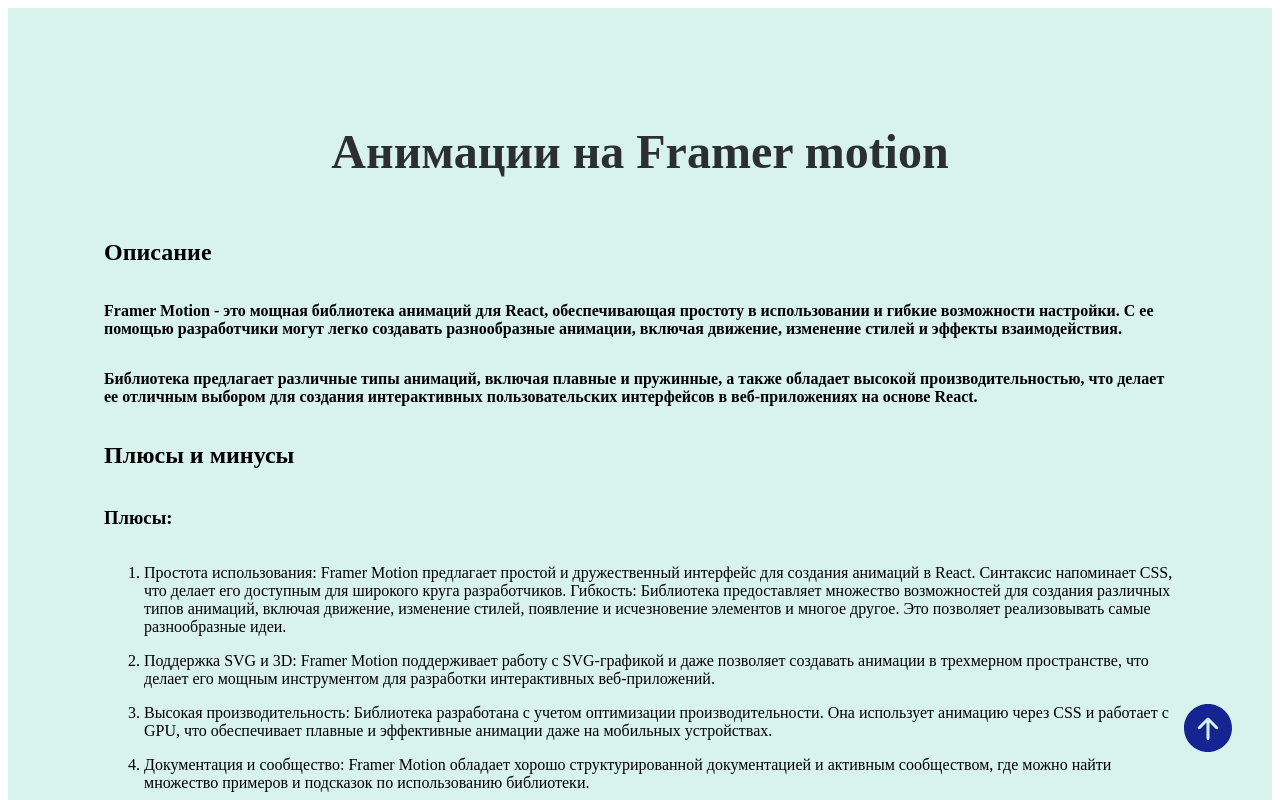
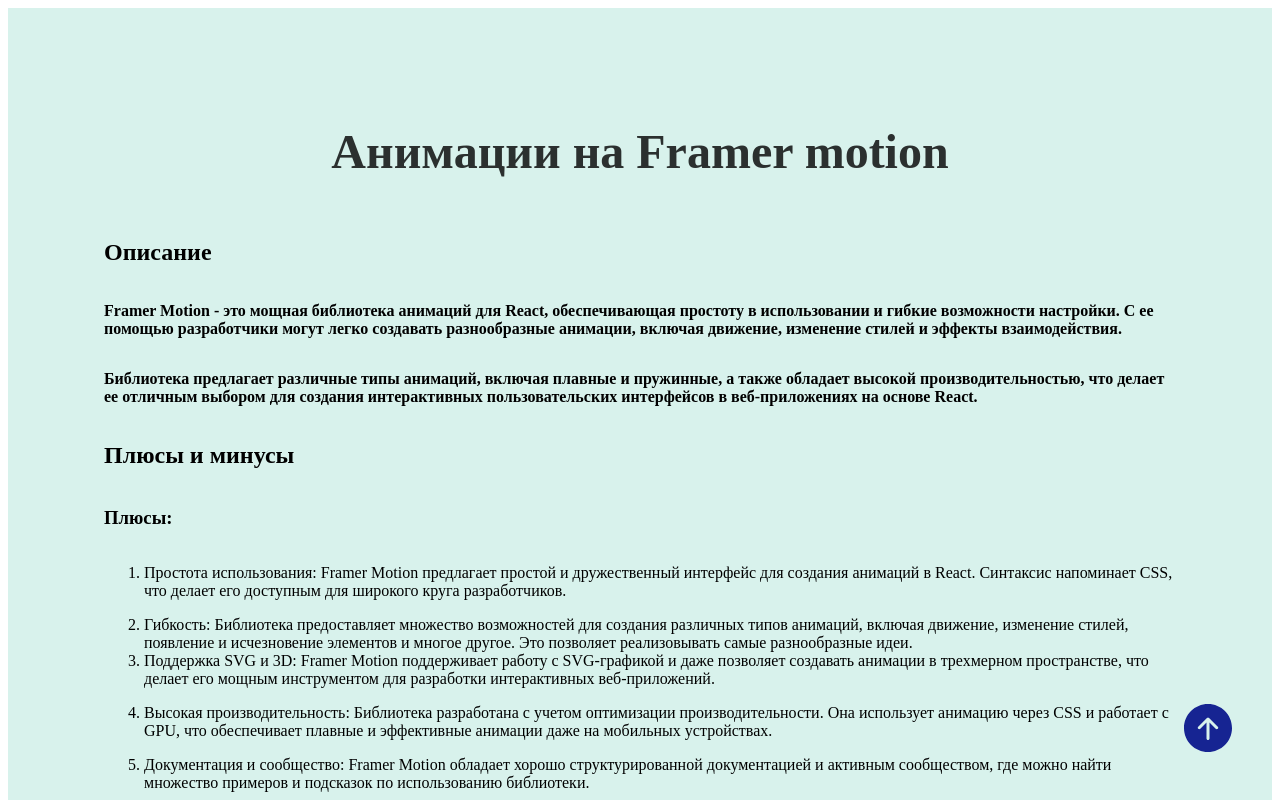
Before and after one commit to maximkin-alek/framer-motion-animations, a Next.js app: page /framer-motion-animations/ in a window 1280 px wide. Shown: the top 800 px of the page. Built offline with nearby package versions, Linux system fonts and the light colour scheme.

Commit message:
edit description

```diff
--- a/app/page.tsx
+++ b/app/page.tsx
@@ -41,10 +41,13 @@
           Простота использования: Framer Motion предлагает простой и
           дружественный интерфейс для создания анимаций в React. Синтаксис
           напоминает CSS, что делает его доступным для широкого круга
-          разработчиков. Гибкость: Библиотека предоставляет множество
-          возможностей для создания различных типов анимаций, включая движение,
-          изменение стилей, появление и исчезновение элементов и многое другое.
-          Это позволяет реализовывать самые разнообразные идеи.
+          разработчиков.
+        </li>
+        <li>
+          Гибкость: Библиотека предоставляет множество возможностей для создания
+          различных типов анимаций, включая движение, изменение стилей,
+          появление и исчезновение элементов и многое другое. Это позволяет
+          реализовывать самые разнообразные идеи.
         </li>
         <li className={styles.descriptionItem}>
           Поддержка SVG и 3D: Framer Motion поддерживает работу с SVG-графикой и
```
Also changed, not shown: 1 other file (tests, documents, lock files or other folders).
